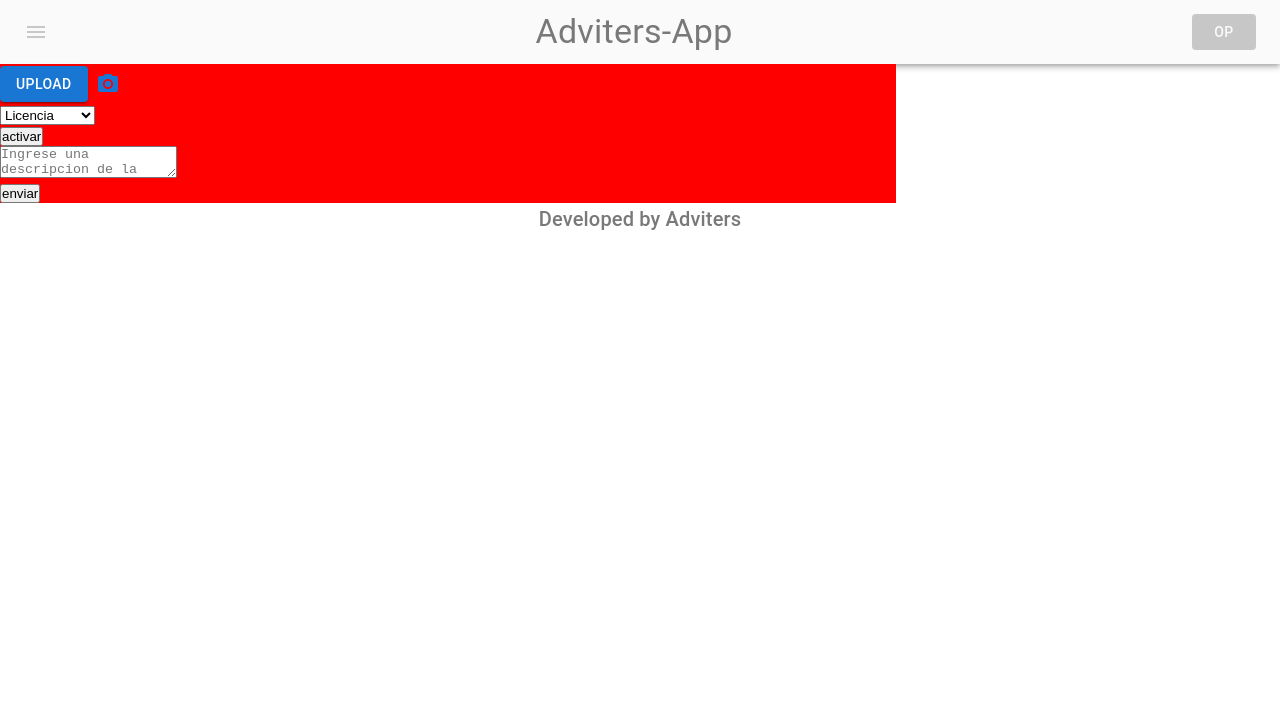
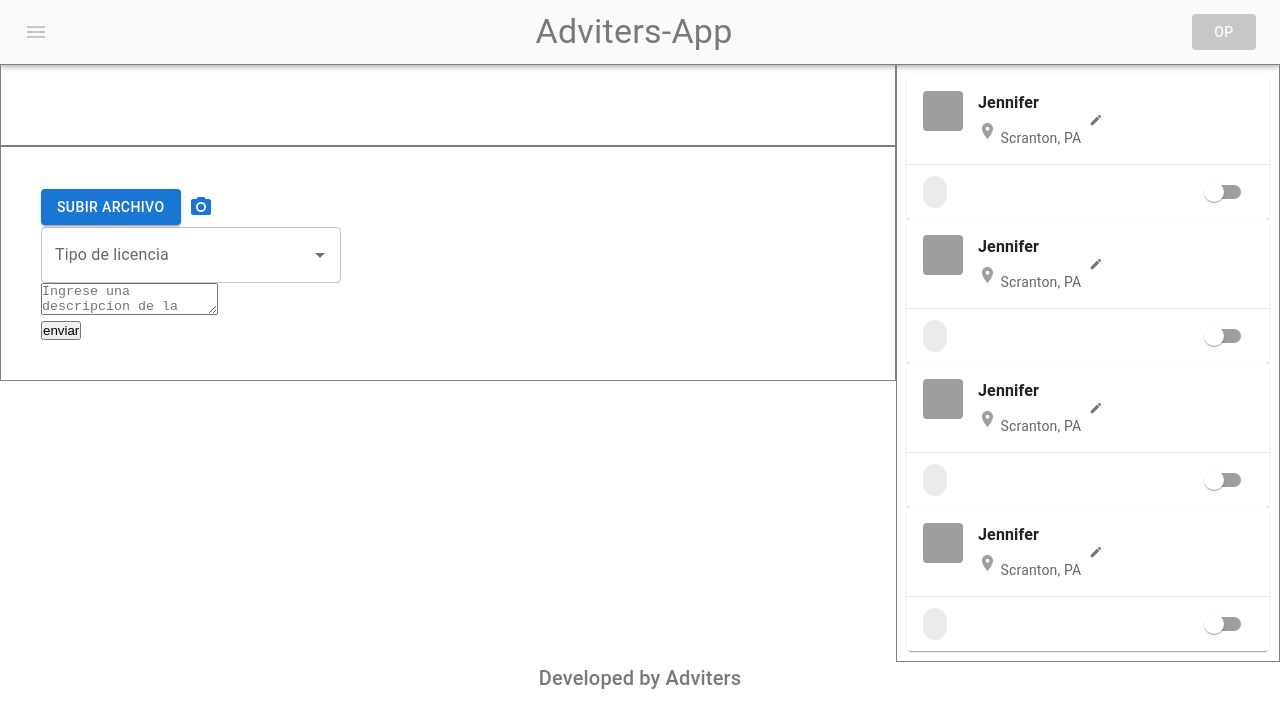
Before and after one commit to Capacitaciones3/proyecto-final, a React (Create React App) app: page /licencia in a window 1280 px wide. Shown: the top 728 px of the page. Built offline with nearby package versions, Linux system fonts and the light colour scheme; grey boxes are pictures that could not be loaded.

Commit message:
Cambios en pagina de licencias

```diff
--- a/src/components/Cards/CardPrincipal/CardPrincipal.jsx
+++ b/src/components/Cards/CardPrincipal/CardPrincipal.jsx
@@ -9,16 +9,16 @@ const CardPrincipal = () => {
   <Box sx={{ p: 2, display: 'flex' }}>
     <Avatar variant="rounded" src="avatar1.jpg" />
     <Stack spacing={0.5}>
-      <Typography fontWeight={700}>Jennifer</Typography>
-      <Typography variant="body2" color="text.secondary">
-      <LocationOn sx={{color: grey[500]}} /> Scranton, PA
+      <Typography fontWeight={700} paddingLeft={'15px'}>Jennifer</Typography>
+      <Typography variant="body2" color="text.secondary" paddingLeft={'10px'} >
+      <LocationOn sx={{color: grey[500], paddingLeft:'5px'}} /> Scranton, PA
       </Typography>
     </Stack>
     <IconButton>
-      <Edit sx={{ fontSize: 14 }} />
+      <Edit sx={{ fontSize: 14 }}/>
     </IconButton>
   </Box>
-  <Divider />
+  <Divider light />
   <Stack
     direction="row"
     alignItems="center"
--- a/src/pages/Licencias/Licencias.jsx
+++ b/src/pages/Licencias/Licencias.jsx
@@ -3,11 +3,12 @@ import "./licencias.css"
 import SubirArchivo from './SubirArchivo/SubirArchivo'
 import TipodeLicencia from './TipodeLicencia/TipodeLicencia'
 import Descripcion from './Descripcion/Descripcion'
+import CardPrincipal from '../../components/Cards/CardPrincipal/CardPrincipal'
 
 const Licencias = () => {
   return (
     <div className='container'>
-
+      <div className='containercolumna'>
           <div className='usuarioLicencia'>
 
           </div>
@@ -16,8 +17,12 @@ const Licencias = () => {
               <TipodeLicencia></TipodeLicencia>
               <Descripcion></Descripcion>
           </section>
+      </div>
       <aside className='lista'>
-
+        <CardPrincipal></CardPrincipal>
+        <CardPrincipal></CardPrincipal>
+        <CardPrincipal></CardPrincipal>
+        <CardPrincipal></CardPrincipal>
       </aside>
     </div>
   )
--- a/src/pages/Licencias/SubirArchivo/SubirArchivo.jsx
+++ b/src/pages/Licencias/SubirArchivo/SubirArchivo.jsx
@@ -20,7 +20,7 @@ const SubirArchivo = () => {
   return (
     <div>
       <Button variant="contained" component="label">
-        Upload
+        Subir Archivo
         <input hidden accept="image/*" multiple type="file"/>
       </Button>
       <IconButton color="primary" aria-label="upload picture" component="label">
@@ -33,5 +33,5 @@ const SubirArchivo = () => {
 
 export default SubirArchivo
 
-/* onChange={elselect} disabled={selectDisabled}
-onClick={enableSelect}*/
+/* onChange={fileEvent} disabled={fileDisabled}
+onClick={enableFile}*/
--- a/src/pages/Licencias/TipodeLicencia/TipodeLicencia.jsx
+++ b/src/pages/Licencias/TipodeLicencia/TipodeLicencia.jsx
@@ -1,3 +1,4 @@
+import { Autocomplete, TextField } from '@mui/material';
 import React, { useState }  from 'react'
 
 const TipodeLicencia =() => {
@@ -14,17 +15,18 @@ const TipodeLicencia =() => {
     setSelectDisabled(false);
   };
 
+  const options = ['Vacaciones', 'Enfermedad', 'Examen'];
+
   return (
     <div>
-      <form>
-        <select onChange={elselect} disabled={selectDisabled}>
-        <option selected value ="licencia">Licencia</option>
-        <option value="vacaciones">Vacaciones</option>
-        <option value="enfermedad">Enfermedad</option>
-        <option value="examen">Examen</option>
-        </select>
-      </form>
-      <button onClick={enableSelect}>activar</button>
+      <Autocomplete
+        controlled
+        id="combo-box-demo"
+        options={options}
+        sx={{ width: 300 }}
+        renderInput={(params) => <TextField {...params} label="Tipo de licencia" />}
+        onChange={elselect} disabled={selectDisabled}
+      />
     </div>
   );
 }
--- a/src/pages/Licencias/licencias.css
+++ b/src/pages/Licencias/licencias.css
@@ -2,20 +2,33 @@
     display: flex;
     margin: 0;
     padding: 0;
+    box-sizing: border-box;
+}
+.containercolumna{
+    display: flex;
     flex-wrap: wrap;
-    box-sizing: border-box;
+    flex-direction: column;
 }
 
 .usuarioLicencia{
- background-color: blue;
+   padding: 40px;
+   width: 70vw;
+   border:1px solid grey
 }
 
 .descripcionLicencia{
+    display: flex;
+    flex-wrap: wrap;
+    flex-direction: column;
+    padding: 40px;
     width: 70vw;
-    background-color: red;
+    border:1px solid grey
 }
 
 .lista{
-background-color: blueviolet;
+    width: 30vw;
+    padding: 10px;
+    width: 70vw;
+    border:1px solid grey
 
 }
```
Lines whose indentation alone changed are shown as unchanged.
